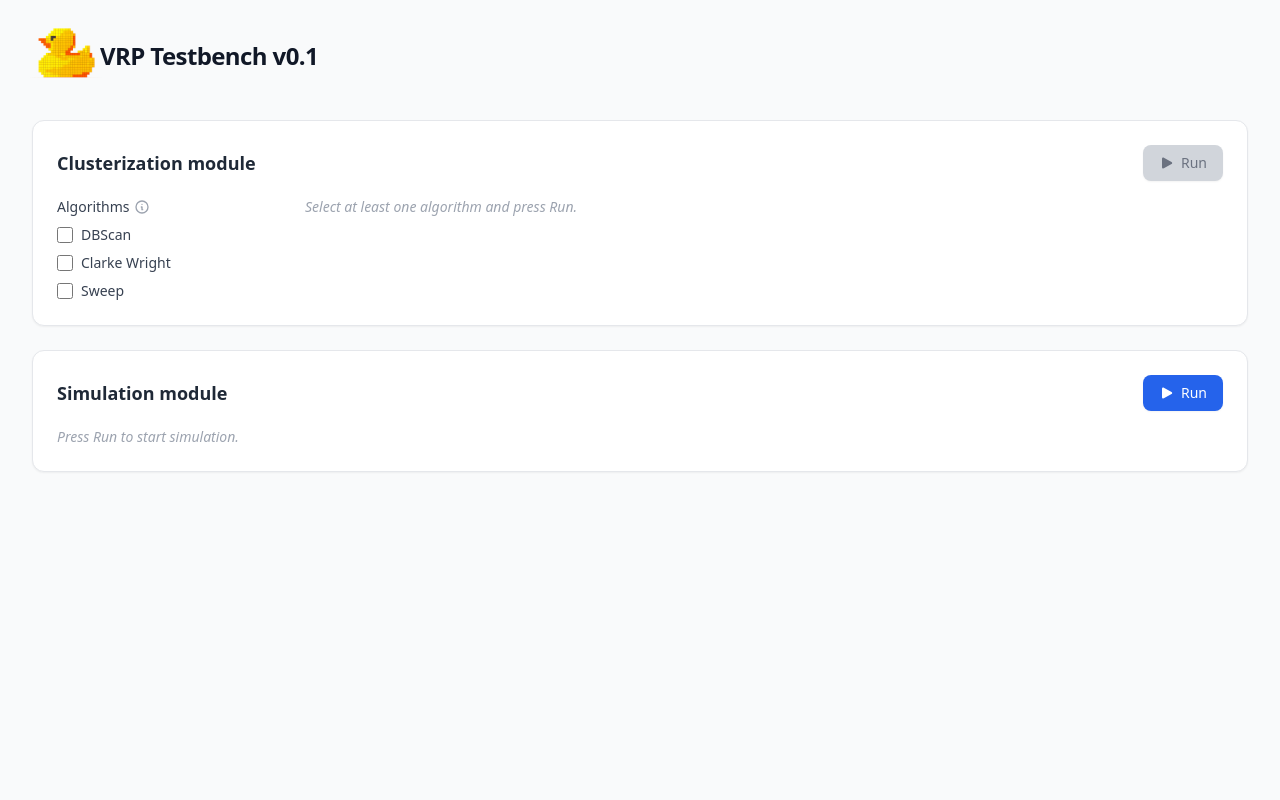
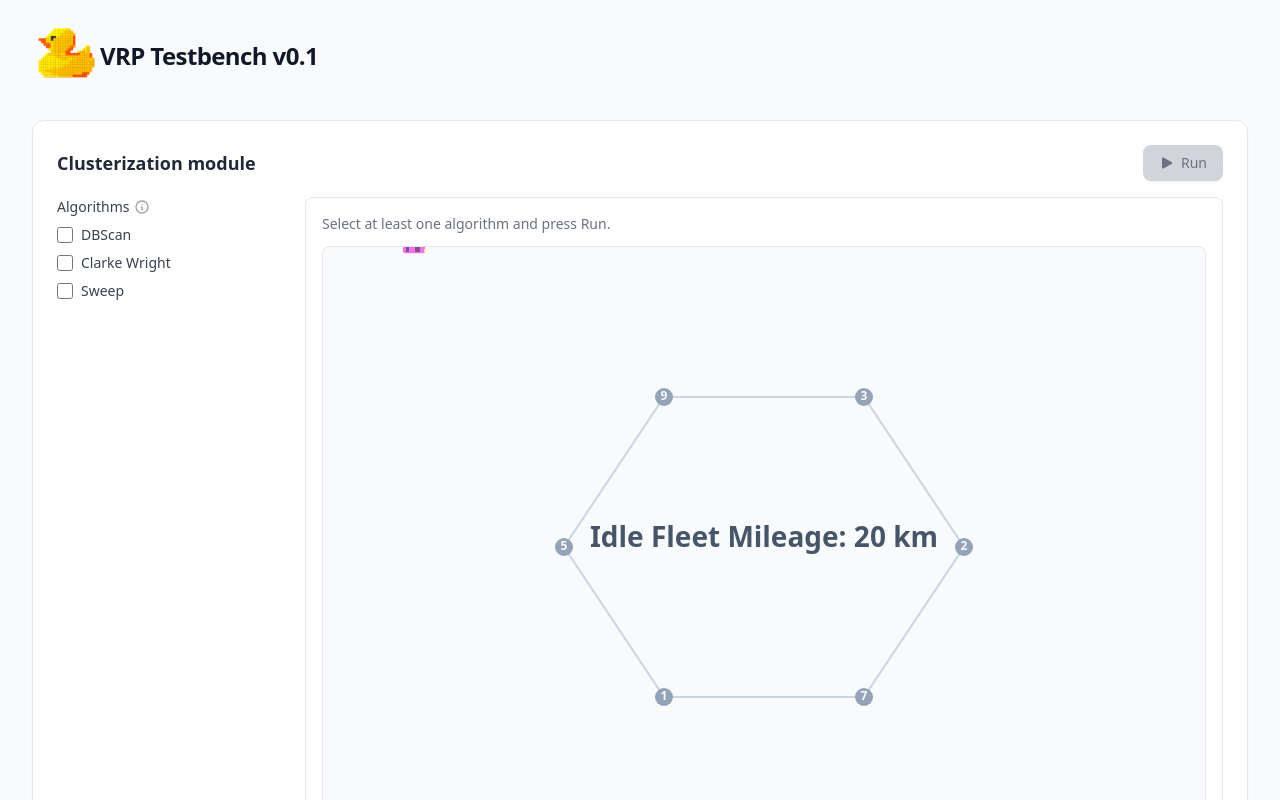
Before and after one commit to Yellow-Duck-Studio/VRP_and_Simulation_of_Retail_Delivery_Logistics, a React (Vite) app in the folder frontend/: page / in a window 1280 px wide. Shown: the top 800 px of the page. Built offline with nearby package versions, Linux system fonts and the light colour scheme.

Commit message:
Add no-data placeholders, idle animation, Dockerfile

```diff
--- a/frontend/src/components/ClusterMapCanvas.tsx
+++ b/frontend/src/components/ClusterMapCanvas.tsx
@@ -1,4 +1,4 @@
-import { useState, useMemo, useCallback, useRef, useId } from "react";
+import { useState, useMemo, useCallback, useRef, useId, useEffect } from "react";
 import { mockOrders, type OrderInfo } from "../mockData";
 
 interface ClusterMapProps {
@@ -54,11 +54,19 @@ function shortenLine(
 }
 
 export default function ClusterMap({ clusters }: ClusterMapProps) {
+  const [virtualDistance, setVirtualDistance] = useState(0);
   const [hoveredPoint, setHoveredPoint] = useState<Point | null>(null);
   const [tooltipOrder, setTooltipOrder] = useState<OrderInfo | null>(null);
   const [tooltipStyle, setTooltipStyle] = useState<React.CSSProperties>({});
   const containerRef = useRef<HTMLDivElement>(null);
   const arrowId = useId();
+
+  useEffect(() => {
+    const interval = setInterval(() => {
+      setVirtualDistance(prev => prev + Math.floor(Math.random() * 5) + 2);
+    }, 1000);
+    return () => clearInterval(interval);
+  }, []);
 
   const points: Point[] = useMemo(() => {
     const result: Point[] = [];
@@ -108,6 +116,87 @@ export default function ClusterMap({ clusters }: ClusterMapProps) {
     setHoveredPoint(null);
     setTooltipOrder(null);
   }, []);
+
+  if (!clusters || clusters.length === 0) {
+    const idlePath = "M 150,300 L 250,150 L 450,150 L 550,300 L 450,450 L 250,450 Z";
+
+    const idleCars = [
+      { fill: "#3b82f6", begin: "0s" },
+      { fill: "#f59e0b", begin: "-4s" },
+      { fill: "#ea74e8", begin: "-8s" },
+    ];
+
+    return (
+      <div className="relative w-full overflow-hidden border border-gray-200 rounded-lg bg-slate-50 flex items-center justify-center">
+        <svg
+          viewBox={`0 0 ${VIEW_BOX_WIDTH} ${VIEW_BOX_HEIGHT}`}
+          className="w-full h-auto"
+          preserveAspectRatio="xMidYMid meet"
+          style={{ maxHeight: "600px" }}
+        >
+
+          <path
+            d={idlePath}
+            fill="none"
+            stroke="#cbd5e1"
+            strokeWidth="2"
+          />
+
+          <circle cx="150" cy="300" r="9" fill="#94a3b8" />
+          <text x="150" y="300" textAnchor="middle" dominantBaseline="middle" fill="#f8fafc" fontSize="12" fontWeight="bold">
+            5
+          </text>
+
+          <circle cx="250" cy="150" r="9" fill="#94a3b8" />
+          <text x="250" y="150" textAnchor="middle" dominantBaseline="middle" fill="#f8fafc" fontSize="12" fontWeight="bold">
+            9
+          </text>
+          <circle cx="450" cy="150" r="9" fill="#94a3b8" />
+          <text x="450" y="150" textAnchor="middle" dominantBaseline="middle" fill="#f8fafc" fontSize="12" fontWeight="bold">
+            3
+          </text>
+          <circle cx="550" cy="300" r="9" fill="#94a3b8" />
+          <text x="550" y="300" textAnchor="middle" dominantBaseline="middle" fill="#f8fafc" fontSize="12" fontWeight="bold">
+            2
+          </text>
+          <circle cx="450" cy="450" r="9" fill="#94a3b8" />
+          <text x="450" y="450" textAnchor="middle" dominantBaseline="middle" fill="#f8fafc" fontSize="12" fontWeight="bold">
+            7
+          </text>
+          <circle cx="250" cy="450" r="9" fill="#94a3b8" />
+          <text x="250" y="450" textAnchor="middle" dominantBaseline="middle" fill="#f8fafc" fontSize="12" fontWeight="bold">
+            1
+          </text>
+
+          {idleCars.map((car, index) => (
+            <g key={index}>
+              {/* Body */}
+              <rect x="-12" y="-7" width="24" height="14" rx="3" fill={car.fill} stroke="#ffffff" strokeWidth="1.5" />
+              {/* Windshield */}
+              <rect x="1" y="-5" width="5" height="10" rx="1" fill="#1e293b" opacity="0.5" />
+              {/* Rear window */}
+              <rect x="-8" y="-5" width="3" height="10" rx="1" fill="#1e293b" opacity="0.5" />
+              {/* Lights */}
+              <rect x="10" y="-5" width="2" height="3" fill="#fef08a" />
+              <rect x="10" y="2" width="2" height="3" fill="#fef08a" />
+
+              <animateMotion
+                dur="12s"
+                begin={car.begin}
+                repeatCount="indefinite"
+                path={idlePath}
+                rotate="auto"
+              />
+            </g>
+          ))}
+
+          <text x={VIEW_BOX_WIDTH / 2} y={VIEW_BOX_HEIGHT / 2} textAnchor="middle" fill="#475569" fontSize="28" fontWeight="bold">
+            Idle Fleet Mileage: {virtualDistance} km
+          </text>
+        </svg>
+      </div>
+    );
+  }
 
   return (
     <div
--- a/frontend/src/components/ClusterizationModule.tsx
+++ b/frontend/src/components/ClusterizationModule.tsx
@@ -59,6 +59,8 @@ export default function ClusterizationModule() {
     const clamped = Math.min(Math.max(newVal, 1), max) - 1;
     setVariantIdx((prev) => ({ ...prev, [alg]: clamped }));
   };
+
+  const hasResultsToDisplay = selectedAlgo.some((alg) => results[alg]);
 
   return (
     <div className="bg-white border border-gray-200 rounded-xl shadow-sm p-6 mb-6">
@@ -123,11 +125,19 @@ export default function ClusterizationModule() {
         </div>
 
         <div className="flex-1 space-y-6">
-          {selectedAlgo.length === 0 && (
-            <p className="text-sm text-gray-400 italic">Select at least one algorithm and press Run.</p>
-          )}
-
-          {selectedAlgo.map((alg) => {
+          {!hasResultsToDisplay ? (
+            <div className="border border-gray-200 rounded-lg p-4">
+              <div className="mb-3 text-sm text-gray-500 flex justify-between items-center">
+                <span>
+                  {selectedAlgo.length === 0
+                    ? "Select at least one algorithm and press Run."
+                    : "Press Run to execute selected algorithms."}
+                </span>
+              </div>
+              <ClusterMapCanvas clusters={[]} />
+            </div>
+          ) : (
+            selectedAlgo.map((alg) => {
               const tasks = getTasks(alg);
               if (tasks.length === 0) return null;
               const selectedTaskIdx = polygonIdx[alg] ?? 0;
@@ -140,7 +150,6 @@ export default function ClusterizationModule() {
                 <div key={alg} className="border border-gray-200 rounded-lg p-4">
                   <div className="flex items-center justify-between mb-3">
                     <div className="flex items-center gap-4">
-                    {/* Polygon */}
                       <div className="flex items-center gap-1.5">
                         <span className="text-xs text-gray-500">Polygon</span>
                         <input
@@ -156,7 +165,6 @@ export default function ClusterizationModule() {
                         <span className="text-xs text-gray-400">/ {tasks.length}</span>
                       </div>
 
-                    {/* Variant */}
                       <div className="flex items-center gap-1.5">
                         <span className="text-xs text-gray-500">Variant</span>
                         <input
@@ -177,10 +185,11 @@ export default function ClusterizationModule() {
                     </div>
                   </div>
 
-                <ClusterMapCanvas clusters={selectedVariantClusters} width={700} height={500} />
+                  <ClusterMapCanvas clusters={selectedVariantClusters} />
                 </div>
               );
-          })}
+            })
+          )}
         </div>
       </div>
     </div>
--- a/frontend/src/components/SimulationModule.tsx
+++ b/frontend/src/components/SimulationModule.tsx
@@ -38,13 +38,15 @@ export default function SimulationModule() {
         </button>
       </div>
 
-      {output ? (
-        <pre className="bg-gray-50 border border-gray-200 rounded-lg p-4 text-sm font-mono text-gray-800 whitespace-pre-wrap max-h-96 overflow-auto">
-          {output}
-        </pre>
-      ) : (
-        <p className="text-sm text-gray-400 italic">Press Run to start simulation.</p>
-      )}
+      <div className="bg-gray-50 border border-gray-200 rounded-lg p-4 max-h-96 overflow-auto min-h-[120px]">
+        {output ? (
+          <pre className="text-sm font-mono text-gray-800 whitespace-pre-wrap">
+            {output}
+          </pre>
+        ) : (
+          <p className="text-sm text-gray-400 italic m-0">Press Run to start simulation.</p>
+        )}
+      </div>
     </div>
   );
 }
```
Also changed, not shown: 1 other file (tests, documents, lock files or other folders). Lines whose indentation alone changed are shown as unchanged.
